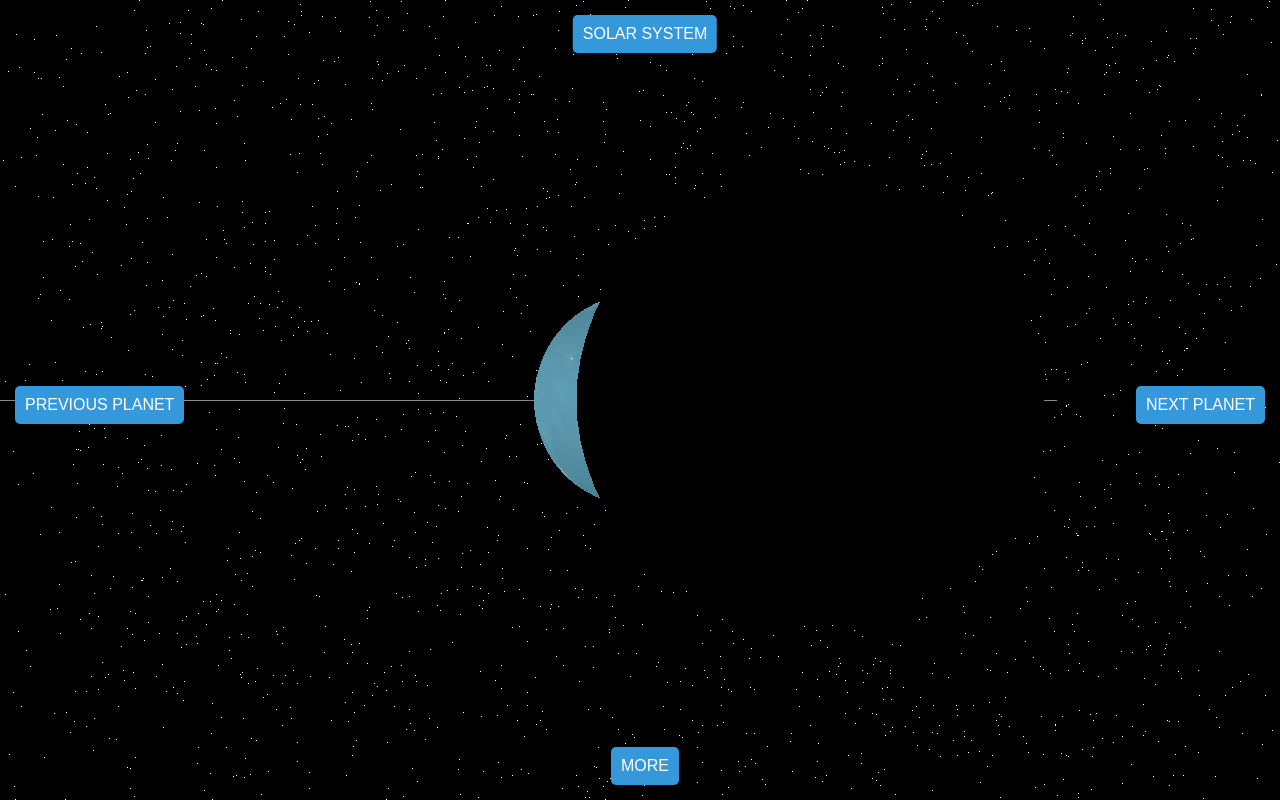
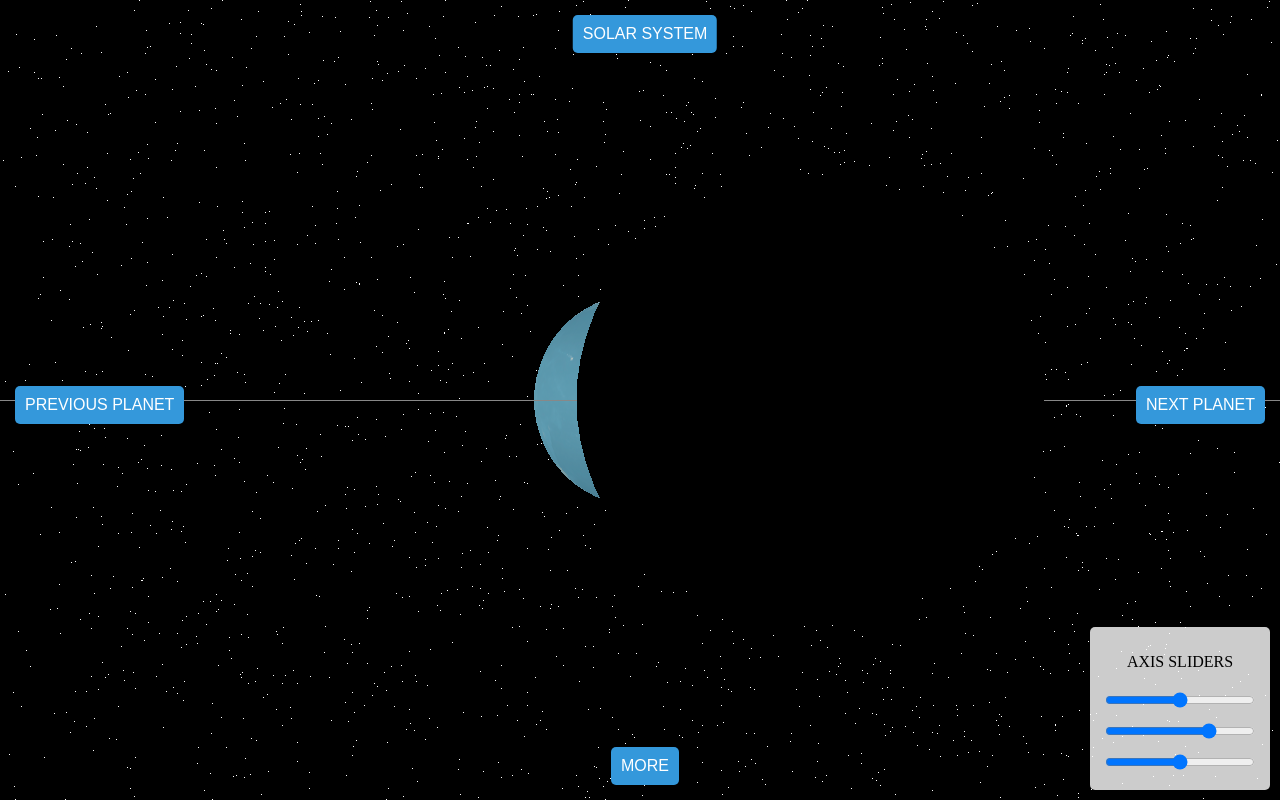
Before and after one commit to AmaanSayyad19/Orbit-Odessey, a plain HTML site: page 3D/Earth.html in a window 1280 px wide. Drawn offline with nearby package versions, Linux system fonts and the light colour scheme; animation ran at ten frames a second.

Commit message:
Update Earth.html

```diff
--- a/3D/Earth.html
+++ b/3D/Earth.html
@@ -65,7 +65,36 @@
             left: 50%;
             transform: translateX(-50%);
         }
+        #sliderContainer {
+            position: fixed;
+            bottom: 10px;
+            right: 10px;
+            display: flex;
+            flex-direction: column;
+            align-items: center;
+            background-color: rgba(255, 255, 255, 0.8);
+            padding: 10px;
+            border-radius: 5px;
+        }
+
+        .axis-slider {
+            width: 150px;
+            margin: 5px;
+        }
+        input[type="range"] {
+            width: 150px;
+            margin-bottom: 10px;
+        }
+        #music-toggle {
+            position: fixed;
+            cursor: pointer;
+            width: 50px;
+            height: 50px;
+            top: 10px;
+            right: 10px;
+        }
     </style>
+
 </head>
 <body>
     <div class="button-container">
@@ -81,6 +110,14 @@
         <button onclick="buttonClicked(3)">3</button>
     </div>
 
+    <div id="sliderContainer">
+        <p>AXIS SLIDERS</p>
+        <input type="range" min="-500" max="500" value="0" class="axis-slider" id="ySlider" oninput="updateCameraPosition()">
+        <input type="range" min="-2000" max="1000" value="150" class="axis-slider" id="zSlider" oninput="updateCameraPosition()">
+        <input type="range" min="-500" max="500" value="0" class="axis-slider" id="xSlider" oninput="updateCameraPosition()">
+    </div>
+
+
     <script src="https://threejs.org/build/three.js"></script>
     <script>
         var scene = new THREE.Scene();
@@ -88,6 +125,14 @@
         var renderer = new THREE.WebGLRenderer();
         renderer.setSize(window.innerWidth, window.innerHeight);
         document.body.appendChild(renderer.domElement);
+
+        function updateCameraPosition() {
+            camera.position.x = document.getElementById('xSlider').value;
+            camera.position.y = document.getElementById('ySlider').value;
+            camera.position.z = document.getElementById('zSlider').value;
+            camera.lookAt(scene.position);
+            renderer.render(scene, camera);
+        }
 
         function addShinyStars() {
             var starsGeometry = new THREE.BufferGeometry();
@@ -141,7 +186,7 @@
             var orbitPath = new THREE.EllipseCurve(
                 planetPosition.x,  planetPosition.z,    // ax, aY
                 orbitRadius, orbitRadius,               // xRadius, yRadius
-                2,  2 * Math.PI,                        // aStartAngle, aEndAngle
+                0,  2 * Math.PI,                        // aStartAngle, aEndAngle
                 false,                                  // aClockwise
                 0                                       // aRotation
             );
@@ -224,7 +269,7 @@
         }
 
         function toRadians(angle) {
-            return angle * (Math.PI / 180);
+            return angle * (Math.PI / 360);
         }
 
         function animate() {
```
